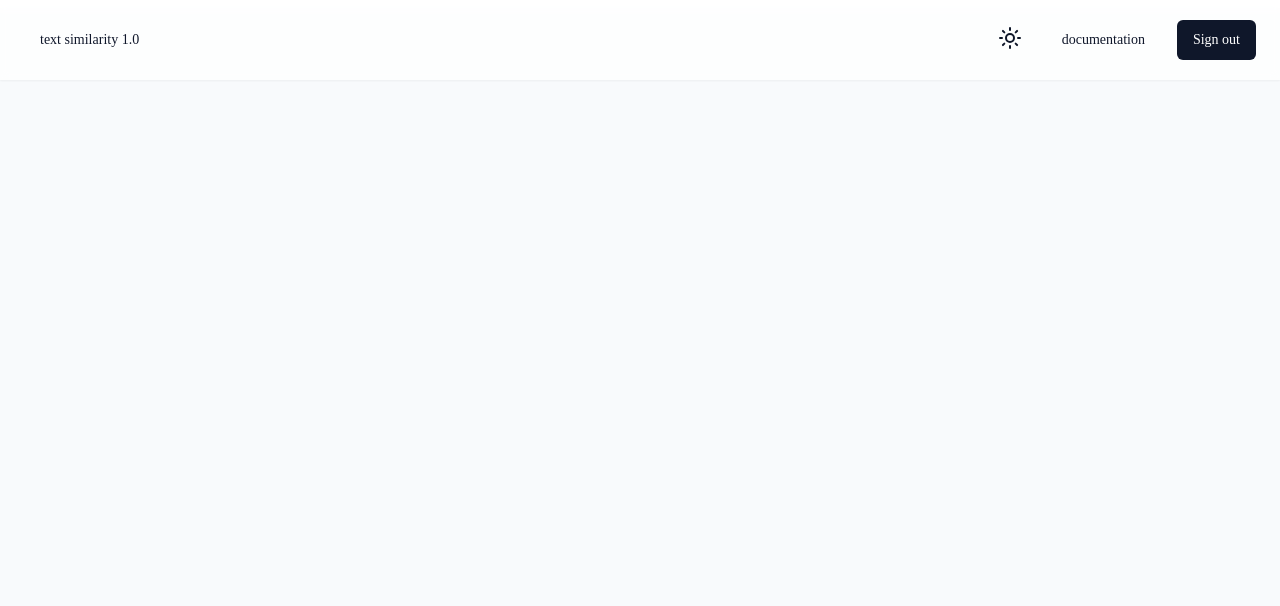
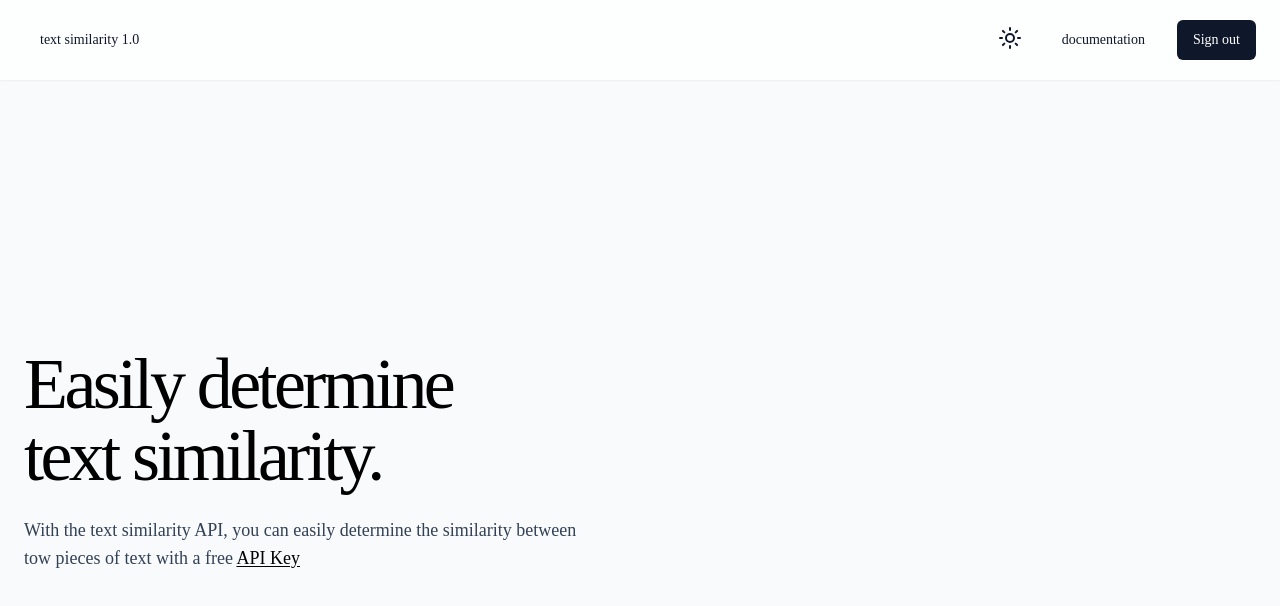
Before and after one commit to Mohammed-Younes1/similarity, a Next.js app: page / in a window 1280 px wide. Shown: the top 606 px of the page. Built offline with nearby package versions, Linux system fonts and the light colour scheme; no server answers.

Commit message:
making home better

```diff
--- a/src/app/page.tsx
+++ b/src/app/page.tsx
@@ -1,13 +1,35 @@
-import Image from 'next/image'
 import { Inter } from 'next/font/google'
-import Paragraph from '../components/ui/Paragraph'
+import LargeHeading from '../components/ui/LargeHeading'
 
-const inter = Inter({ subsets: ['latin'] })
+import type { Metadata } from 'next'
+import Paragraph from '@/components/ui/Paragraph'
+import Link from 'next/link'
+
+
+export const metadata:Metadata={
+  title:'Similarity API | Home',
+  description:'Free & open-source text smilarity API',
+}
 
 export default function Home() {
   return (
-    <main className="">
-     <Paragraph size='sm'/>
-    </main>
+    <div className="relative h-screen flex items-center justify-center overflow-x-hidden">
+      <div className='container pt-32 max-w-7xl mx-auto w-full h-full'>
+        <div className='h-full gap-6 flex flex-col justify-start lg:justify-center items-center lg:items-start'>
+          <LargeHeading size='lg' className='three-d text-black dark:text-light-gold'>
+            Easily determine <br/> text similarity.
+          </LargeHeading>
+
+          <Paragraph className="max-w-xl lg:text-left">
+            With the text similarity API, you can easily
+            determine the similarity between tow pieces of
+             text with a free{' '}
+            <Link href='/login' className="underline underline-offset-2 text-black dark:text-light-gold">
+              API Key
+            </Link>
+          </Paragraph>
+        </div>
+      </div>
+    </div>
   )
 }
--- a/src/components/ui/LargeHeading.tsx
+++ b/src/components/ui/LargeHeading.tsx
@@ -21,7 +21,7 @@ interface LargeHeadingProps
   extends HTMLAttributes<HTMLHeadingElement>,
     VariantProps<typeof headingVariants> {}
 
-const Paragraph = forwardRef<HTMLHeadingElement, LargeHeadingProps>(
+const LargeHeading = forwardRef<HTMLHeadingElement, LargeHeadingProps>(
   ({ className, size, children, ...props }, ref) => {
     return (
       <h1
@@ -34,5 +34,5 @@ const Paragraph = forwardRef<HTMLHeadingElement, LargeHeadingProps>(
     );
   }
 );
-Paragraph.displayName='Paragraph'
-export default Paragraph;
+LargeHeading.displayName='LargeHeading'
+export default LargeHeading;
--- a/src/styles/globals.css
+++ b/src/styles/globals.css
@@ -1,3 +1,10 @@
 @tailwind base;
 @tailwind components;
 @tailwind utilities;
+
+.dark .three-d{
+    text-shadow: 0px 5px 0px #533519;
+}
+.three-d{
+    text-shadow:none;
+}
```
